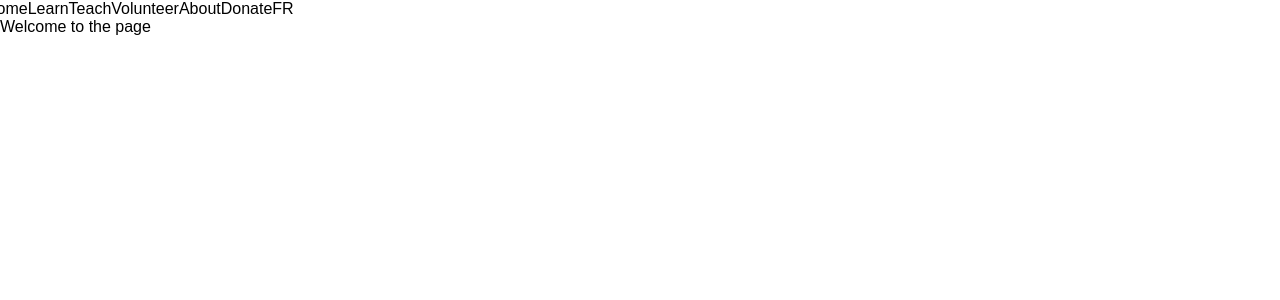
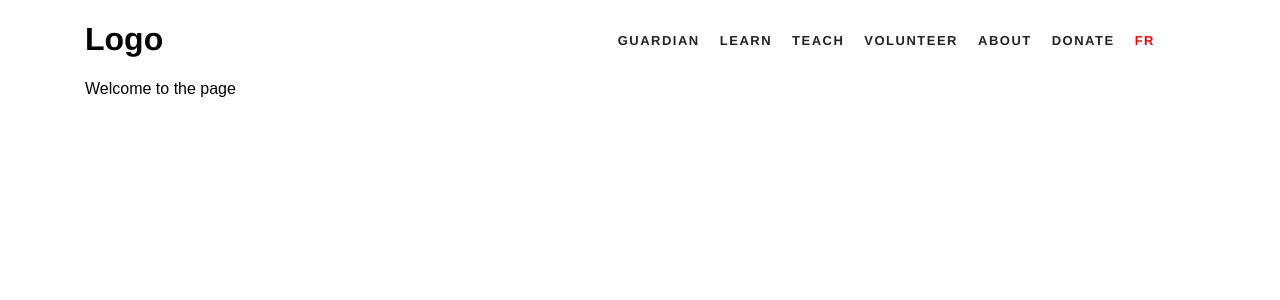
Before and after one commit to df-hackdays/HackU-FacU, a React (Create React App) app: page /#/ in a window 1280 px wide. Shown: the top 300 px of the page. Built offline with nearby package versions, Linux system fonts and the light colour scheme.

Commit message:
setup the nav bar

```diff
--- a/src/components/navigation/NavBar.js
+++ b/src/components/navigation/NavBar.js
@@ -4,16 +4,17 @@ import './nav.css'
 
 class NavBar extends Component {
   render() {
-    return <header className="row">
-    <div>
+    return <header className="nav-wrapper container">
+    <div className="nav-bar row col-md-12">
+      <h1 className="nav-logo">Logo</h1>
       <ul className="nav-list">
-        <li><Link to='/'>Home</Link></li>
-        <li><Link to='/'>Learn</Link></li>
-        <li><Link to='/'>Teach</Link></li>
-        <li><Link to='/other'>Volunteer</Link></li>
-        <li><Link to='/'>About</Link></li>
-        <li><Link to='/'>Donate</Link></li>
-        <li><Link to='/'>FR</Link></li>
+        <li><Link to='/'>GUARDIAN</Link></li>
+        <li><a href='https://www.canadalearningcode.ca/'>LEARN</a></li>
+        <li><a href='https://www.canadalearningcode.ca/'>TEACH</a></li>
+        <li><a href='https://www.canadalearningcode.ca/'>VOLUNTEER</a></li>
+        <li><a href='https://www.canadalearningcode.ca/'>ABOUT</a></li>
+        <li><a href='https://www.canadalearningcode.ca/'>DONATE</a></li>
+        <li><a className="fr-icon" href='https://www.canadalearningcode.ca/'>FR</a></li>
       </ul>
     </div>
     </header>
--- a/src/components/navigation/nav.css
+++ b/src/components/navigation/nav.css
@@ -1,3 +1,12 @@
+.nav-wrapper {
+  align-items: center;
+  font-family: 'helvetica neue'
+}
+
+.nav-logo {
+  align-self: flex-start
+}
+
 .nav-list {
   list-style-type: none;
   margin: 0;
@@ -7,16 +16,33 @@
 .nav-bar {
   display: flex;
   flex-direction: row;
-  justify-content: flex-end;
+  justify-content: space-between;
+  align-items: center;
 }
 
 .nav-list li {
   display: inline;
+  font-size: 13px;
+  letter-spacing: 1.5px;
+  text-transform: uppercase;
+  font-weight: 600;
 }
 
 .nav-list a,
-.nav-list a:hover
 .nav-list a:active {
+  padding-left: 10px;
+  padding-right: 10px;
+  padding-top: 20px;
+  padding-bottom: 20px;
   text-decoration: none;
-  color: black;
+  color: #232323;
 }
+
+.nav-list a:hover {
+  text-decoration: none;
+  color: #ff0000;
+}
+
+.fr-icon {
+  color: #ff0000 !important;
+}
--- a/src/scenes/home/home.js
+++ b/src/scenes/home/home.js
@@ -2,7 +2,7 @@ import React, {Component} from 'react'
 
 class Home extends Component {
   render() {
-    return <div>
+    return <div className="container">
       Welcome to the page
     </div>
   }
--- a/src/scenes/otherpage/otherpage.js
+++ b/src/scenes/otherpage/otherpage.js
@@ -2,7 +2,7 @@ import React, {Component} from 'react'
 
 class Other extends Component {
   render() {
-    return <div>
+    return <div className="container">
       This is the other page
     </div>
   }
```
